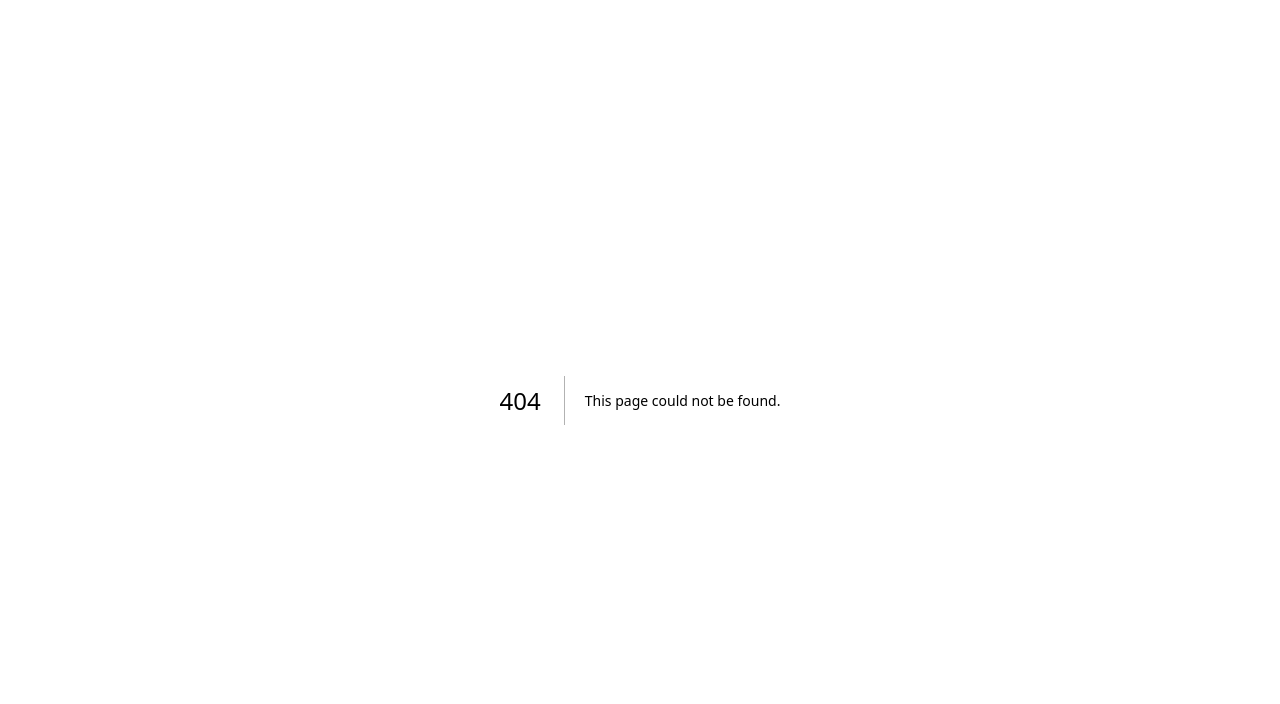
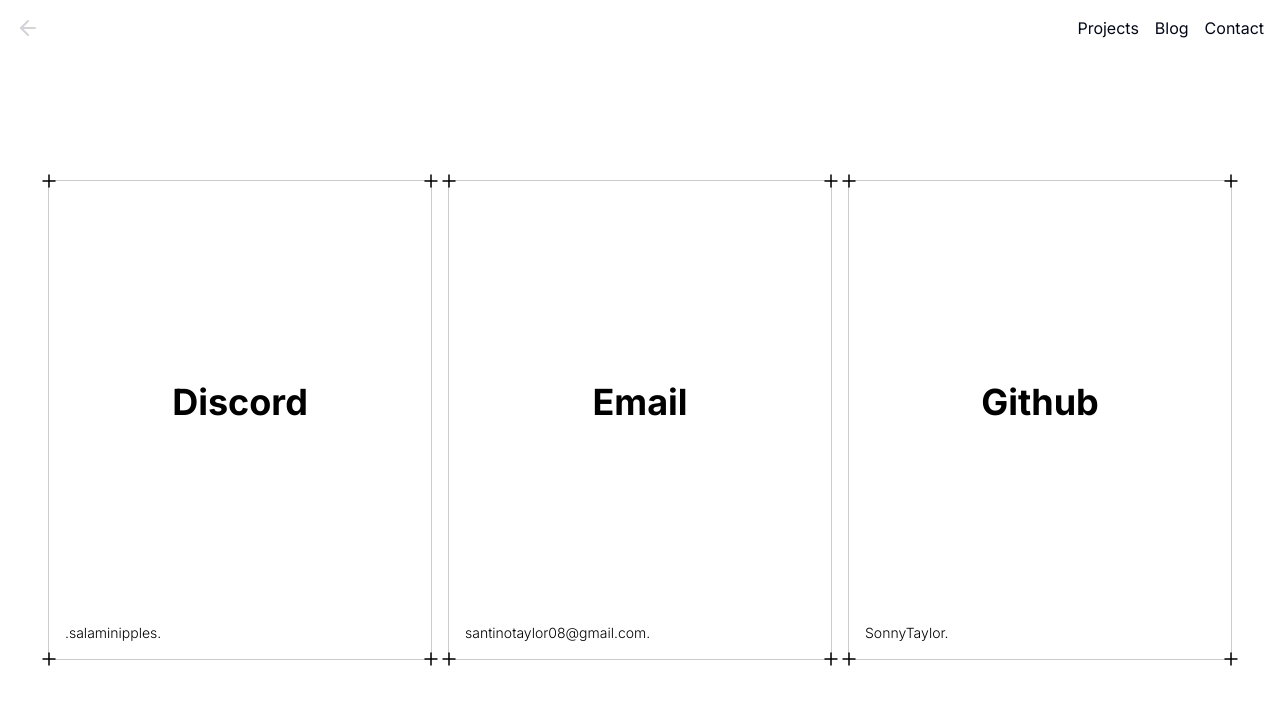
Before and after one commit to SonnyTaylor/sonnytaylor.uk, a Next.js app: page /contact in a window 1280 px wide. Before the commit this address had no page. Shown: the top 704 px of the page. Built offline with nearby package versions, Linux system fonts and the light colour scheme.

Commit message:
new dependencies and changed stuff

```diff
--- a/package.json
+++ b/package.json
@@ -20,7 +20,6 @@
     "clsx": "^2.1.0",
     "framer-motion": "^11.0.20",
     "lucide-react": "^0.363.0",
-    "mini-svg-data-uri": "^1.4.4",
     "next": "14.1.4",
     "react": "^18",
     "react-dom": "^18",
--- a/src/app/about/page.tsx
+++ b/src/app/about/page.tsx
@@ -1,46 +1,3 @@
-import { HoverCardGithub } from "./github-hover-card";
-import { HoverCardMonkeyType } from "./monkeytype-hover-card";
-
 export default function About() {
-  return (
-    <div className="min-h-screen overflow-hidden dark:bg-black dark:text-white">
-      <div className="w-2/3 min-h-screen mx-auto">
-        <h1 className="py-5 text-3xl">About Me</h1>
-
-        <section className="mb-6">
-          <p className="text-base">
-            I am a passionate web developer with a strong foundation in
-            front-end technologies. I enjoy creating interactive and
-            user-friendly interfaces using HTML, CSS, and JavaScript. My primary
-            focus is on building robust web applications with React and I also
-            have experience with Python for backend development.
-          </p>
-        </section>
-
-        <section className="mb-6">
-          <h2 className="pt-6 text-2xl">Skills</h2>
-          <p className="text-base">
-            I am skillful in the following areas: HTML, CSS, JavaScript, React,
-            Python, and more. I continuously strive to expand my knowledge and
-            stay updated with the latest trends and technologies in web
-            development.
-          </p>
-        </section>
-
-        <section className="mb-6">
-          <h2 className="pt-6 text-2xl">Socials</h2>
-          <ul className="list-none">
-            <li className="mb-2">
-              <p>Github:</p>
-              <HoverCardGithub />
-            </li>
-            <li className="mb-2">
-              <p>Monkeytype:</p>
-              <HoverCardMonkeyType />
-            </li>
-          </ul>
-        </section>
-      </div>
-    </div>
-  );
+  return <h1>About</h1>;
 }
--- /dev/null
+++ b/src/app/contact/page.tsx
@@ -0,0 +1,88 @@
+import { EvervaultCard, Icon } from "@/components/ui/evervault-card";
+import Link from "next/link";
+
+function Card({
+  label,
+  link,
+  description,
+}: {
+  label: string;
+  link: string;
+  description: string;
+}) {
+  return (
+    <div className="border border-black/[0.2] dark:border-white/[0.2] flex flex-col items-start max-w-sm mx-auto p-4 relative h-[30rem]">
+      <Icon className="absolute h-6 w-6 -top-3 -left-3 dark:text-white text-black" />
+      <Icon className="absolute h-6 w-6 -bottom-3 -left-3 dark:text-white text-black" />
+      <Icon className="absolute h-6 w-6 -top-3 -right-3 dark:text-white text-black" />
+      <Icon className="absolute h-6 w-6 -bottom-3 -right-3 dark:text-white text-black" />
+
+      <EvervaultCard text={<a href={link}>{label}</a>} />
+
+      <h2 className="dark:text-white text-black mt-4 text-sm font-light">
+        {description}.
+      </h2>
+    </div>
+  );
+}
+
+export default function Contact() {
+  return (
+    <div className="flex flex-col dark:bg-black min-h-screen pt-4 px-4">
+      <div className="flex justify-between items-center">
+        <Link
+          className="duration-200 text-zinc-300 hover:text-zinc-100"
+          href="/"
+        >
+          <svg
+            xmlns="http://www.w3.org/2000/svg"
+            width="24"
+            height="24"
+            viewBox="0 0 24 24"
+            fill="none"
+            stroke="currentColor"
+            strokeWidth="2"
+            strokeLinecap="round"
+            strokeLinejoin="round"
+            className="w-6 h-6"
+          >
+            <path d="m12 19-7-7 7-7"></path>
+            <path d="M19 12H5"></path>
+          </svg>
+        </Link>
+        <nav className="dark:text-white">
+          <ul className="flex space-x-4">
+            <li>
+              <Link href="/projects">Projects</Link>
+            </li>
+            <li>
+              <Link href="/blog">Blog</Link>
+            </li>
+            <li>
+              <Link href="/contact">Contact</Link>
+            </li>
+          </ul>
+        </nav>
+      </div>
+      <div className="flex justify-center items-center flex-grow">
+        <div className="grid grid-cols-1 md:grid-cols-3 gap-4">
+          <Card
+            label="Discord"
+            link="http://example.com/1"
+            description=".salaminipples"
+          />
+          <Card
+            label="Email"
+            link="mailto:santinotaylor08@gmail.com"
+            description="santinotaylor08@gmail.com"
+          />
+          <Card
+            label="Github"
+            link="https://github.com/SonnyTaylor"
+            description="SonnyTaylor"
+          />
+        </div>
+      </div>
+    </div>
+  );
+}
--- a/src/app/page.tsx
+++ b/src/app/page.tsx
@@ -22,13 +22,13 @@
       >
         <ul className="flex justify-center">
           <li className="mr-4 hover:text-gray-400">
-            <Link href="/about">About</Link>
-          </li>
-          <li className="mr-4 hover:text-gray-400">
             <Link href="/projects">Projects</Link>
           </li>
           <li className="mr-4 hover:text-gray-400">
             <Link href="/blog">Blog</Link>
+          </li>
+          <li className="mr-4 hover:text-gray-400">
+            <Link href="/contact">Contact</Link>
           </li>
         </ul>
       </nav>
--- /dev/null
+++ b/src/components/ui/evervault-card.tsx
@@ -0,0 +1,107 @@
+"use client";
+import { useMotionValue } from "framer-motion";
+import React, { useState, useEffect } from "react";
+import { useMotionTemplate, motion } from "framer-motion";
+import { cn } from "@/utils/cn";
+
+export const EvervaultCard = ({
+  text,
+  className,
+}: {
+  text?: string | JSX.Element;
+  className?: string;
+}) => {
+  let mouseX = useMotionValue(0);
+  let mouseY = useMotionValue(0);
+
+  const [randomString, setRandomString] = useState("");
+
+  useEffect(() => {
+    let str = generateRandomString(1500);
+    setRandomString(str);
+  }, []);
+
+  function onMouseMove({ currentTarget, clientX, clientY }: any) {
+    let { left, top } = currentTarget.getBoundingClientRect();
+    mouseX.set(clientX - left);
+    mouseY.set(clientY - top);
+
+    const str = generateRandomString(1500);
+    setRandomString(str);
+  }
+
+  return (
+    <div
+      className={cn(
+        "p-0.5 bg-transparent aspect-square flex items-center justify-center w-full h-full relative",
+        className
+      )}
+    >
+      <div
+        onMouseMove={onMouseMove}
+        className="group/card rounded-3xl w-full relative overflow-hidden bg-transparent flex items-center justify-center h-full"
+      >
+        <CardPattern
+          mouseX={mouseX}
+          mouseY={mouseY}
+          randomString={randomString}
+        />
+        <div className="relative z-10 flex items-center justify-center">
+          <div className="relative h-44 w-44 rounded-full flex items-center justify-center text-white font-bold text-4xl">
+            <div className="absolute w-full h-full bg-white/[0.8] dark:bg-black/[0.8] blur-sm rounded-full" />
+            <span className="dark:text-white text-black z-20">{text}</span>
+          </div>
+        </div>
+      </div>
+    </div>
+  );
+};
+
+export function CardPattern({ mouseX, mouseY, randomString }: any) {
+  let maskImage = useMotionTemplate`radial-gradient(250px at ${mouseX}px ${mouseY}px, white, transparent)`;
+  let style = { maskImage, WebkitMaskImage: maskImage };
+
+  return (
+    <div className="pointer-events-none">
+      <div className="absolute inset-0 rounded-2xl [mask-image:linear-gradient(white,transparent)] group-hover/card:opacity-50"></div>
+      <motion.div
+        className="absolute inset-0 rounded-2xl bg-gradient-to-r from-green-500 to-blue-700 opacity-0 group-hover/card:opacity-100 backdrop-blur-xl transition duration-500"
+        style={style}
+      />
+      <motion.div
+        className="absolute inset-0 rounded-2xl opacity-0 mix-blend-overlay group-hover/card:opacity-100"
+        style={style}
+      >
+        <p className="absolute inset-x-0 text-xs h-full break-words whitespace-pre-wrap text-white font-mono font-bold transition duration-500">
+          {randomString}
+        </p>
+      </motion.div>
+    </div>
+  );
+}
+
+const characters =
+  "ABCDEFGHIJKLMNOPQRSTUVWXYZabcdefghijklmnopqrstuvwxyz0123456789";
+export const generateRandomString = (length: number) => {
+  let result = "";
+  for (let i = 0; i < length; i++) {
+    result += characters.charAt(Math.floor(Math.random() * characters.length));
+  }
+  return result;
+};
+
+export const Icon = ({ className, ...rest }: any) => {
+  return (
+    <svg
+      xmlns="http://www.w3.org/2000/svg"
+      fill="none"
+      viewBox="0 0 24 24"
+      strokeWidth="1.5"
+      stroke="currentColor"
+      className={className}
+      {...rest}
+    >
+      <path strokeLinecap="round" strokeLinejoin="round" d="M12 6v12m6-6H6" />
+    </svg>
+  );
+};
```
Also changed, not shown: 1 other file (tests, documents, lock files or other folders).
